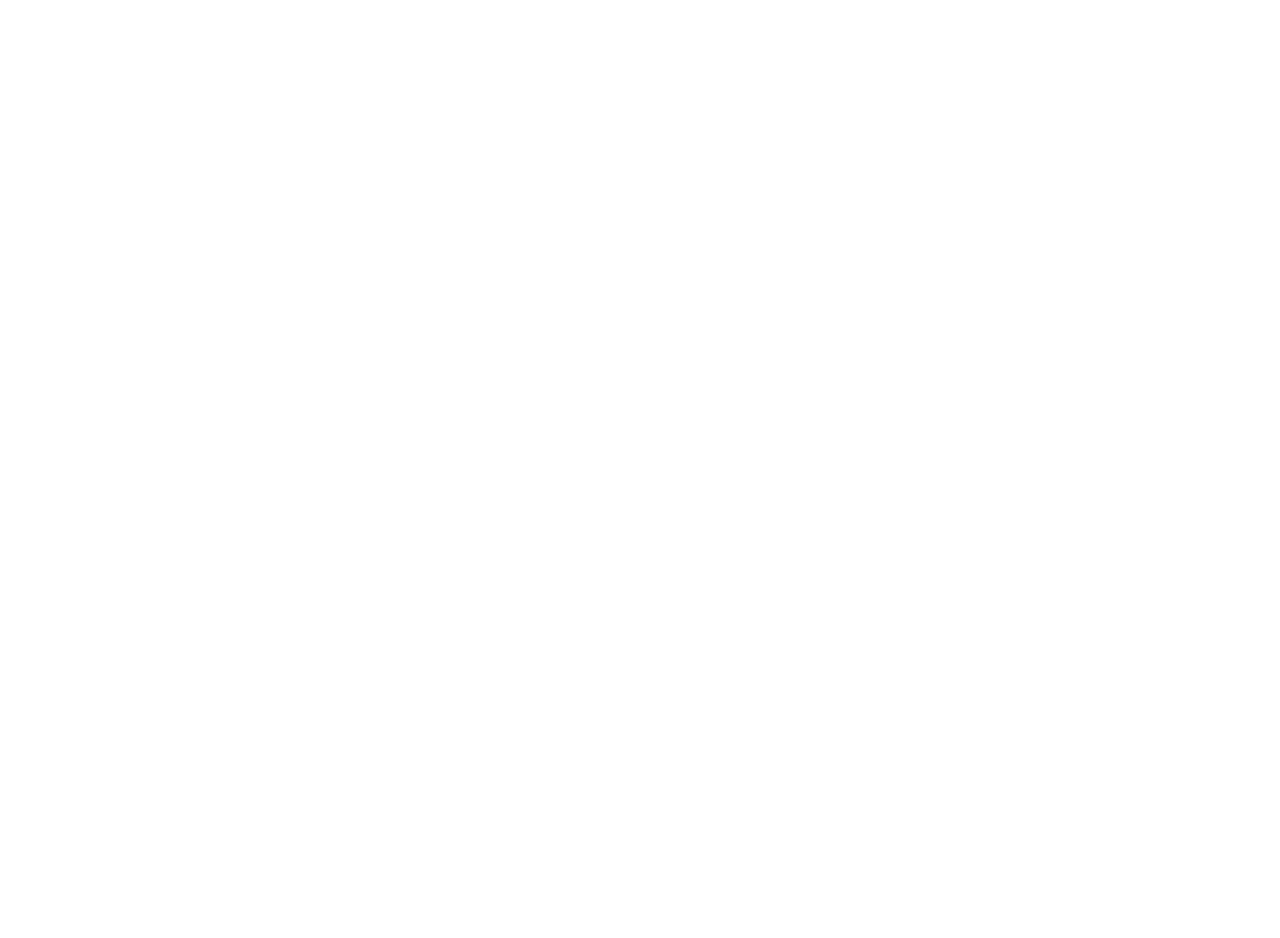
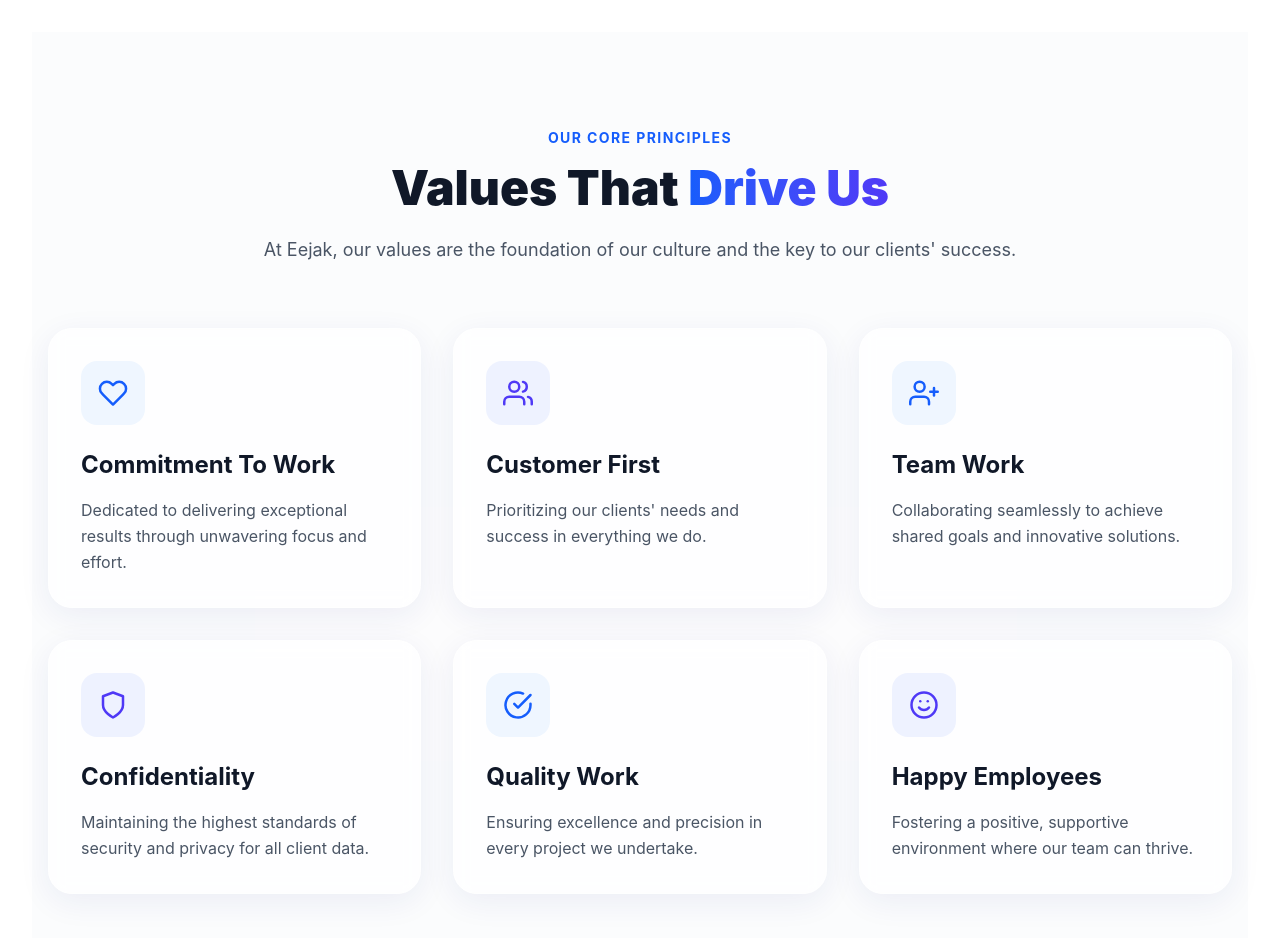
Before and after one commit to akasheejak/Eejak-Tech, a React (Vite) app: page /about in a window 1280 px wide. Shown: the part 1780-2718 px from the top of the page. Before the commit the page ends 1892 px from the top, so only its background shows below. Built offline with nearby package versions, Linux system fonts and the light colour scheme.

Commit message:
Fixing the color issue and creating the json

```diff
--- /dev/null
+++ b/src/components/AboutValues.jsx
@@ -0,0 +1,131 @@
+import React from "react";
+import { motion } from "framer-motion";
+import {
+  FiHeart,
+  FiUsers,
+  FiUserPlus,
+  FiShield,
+  FiCheckCircle,
+  FiSmile
+} from "react-icons/fi";
+
+const AboutValues = () => {
+  const values = [
+    {
+      title: "Commitment To Work",
+      icon: <FiHeart className="text-3xl" />,
+      description: "Dedicated to delivering exceptional results through unwavering focus and effort.",
+      color: "blue"
+    },
+    {
+      title: "Customer First",
+      icon: <FiUsers className="text-3xl" />,
+      description: "Prioritizing our clients' needs and success in everything we do.",
+      color: "indigo"
+    },
+    {
+      title: "Team Work",
+      icon: <FiUserPlus className="text-3xl" />,
+      description: "Collaborating seamlessly to achieve shared goals and innovative solutions.",
+      color: "blue"
+    },
+    {
+      title: "Confidentiality",
+      icon: <FiShield className="text-3xl" />,
+      description: "Maintaining the highest standards of security and privacy for all client data.",
+      color: "indigo"
+    },
+    {
+      title: "Quality Work",
+      icon: <FiCheckCircle className="text-3xl" />,
+      description: "Ensuring excellence and precision in every project we undertake.",
+      color: "blue"
+    },
+    {
+      title: "Happy Employees",
+      icon: <FiSmile className="text-3xl" />,
+      description: "Fostering a positive, supportive environment where our team can thrive.",
+      color: "indigo"
+    }
+  ];
+
+  const containerVariants = {
+    hidden: { opacity: 0 },
+    visible: {
+      opacity: 1,
+      transition: {
+        staggerChildren: 0.1
+      }
+    }
+  };
+
+  const itemVariants = {
+    hidden: { opacity: 0, y: 20 },
+    visible: {
+      opacity: 1,
+      y: 0,
+      transition: { duration: 0.5 }
+    }
+  };
+
+  return (
+    <section className="py-24 bg-slate-50/50">
+      <div className="container mx-auto px-4">
+        {/* Section Header */}
+        <div className="text-center max-w-3xl mx-auto mb-16">
+          <motion.span
+            initial={{ opacity: 0, y: 10 }}
+            whileInView={{ opacity: 1, y: 0 }}
+            viewport={{ once: true }}
+            className="text-blue-600 font-bold tracking-widest uppercase text-sm mb-4 block"
+          >
+            Our Core Principles
+          </motion.span>
+          <motion.h2
+            initial={{ opacity: 0, y: 20 }}
+            whileInView={{ opacity: 1, y: 0 }}
+            viewport={{ once: true }}
+            className="text-4xl md:text-5xl font-black text-gray-900 mb-6"
+          >
+            Values That <span className="text-gradient">Drive Us</span>
+          </motion.h2>
+          <p className="text-gray-600 text-lg">
+            At Eejak, our values are the foundation of our culture and the key to our clients' success.
+          </p>
+        </div>
+
+        {/* Values Grid */}
+        <motion.div
+          variants={containerVariants}
+          initial="hidden"
+          whileInView="visible"
+          viewport={{ once: true, margin: "-100px" }}
+          className="grid grid-cols-1 md:grid-cols-2 lg:grid-cols-3 gap-8"
+        >
+          {values.map((value, index) => (
+            <motion.div
+              key={index}
+              variants={itemVariants}
+              whileHover={{ y: -10 }}
+              className="glass-card p-8 rounded-3xl group hover:shadow-2xl transition-all duration-300 border border-transparent hover:border-blue-100"
+            >
+              <div className={`w-16 h-16 rounded-2xl flex items-center justify-center mb-6 transition-colors duration-300 ${
+                value.color === "blue" ? "bg-blue-50 text-blue-600 group-hover:bg-blue-600 group-hover:text-white" : "bg-indigo-50 text-indigo-600 group-hover:bg-indigo-600 group-hover:text-white"
+              }`}>
+                {value.icon}
+              </div>
+              <h3 className="text-2xl font-bold text-gray-900 mb-4 group-hover:text-blue-600 transition-colors">
+                {value.title}
+              </h3>
+              <p className="text-gray-600 leading-relaxed">
+                {value.description}
+              </p>
+            </motion.div>
+          ))}
+        </motion.div>
+      </div>
+    </section>
+  );
+};
+
+export default AboutValues;
--- a/src/page/About.jsx
+++ b/src/page/About.jsx
@@ -2,6 +2,7 @@
 import Strategie from '../components/strategie'
 import { motion } from 'framer-motion'
 import AboutMission from '../components/AboutMission'
+import AboutValues from '../components/AboutValues'
 
 const About = () => {
   return (
@@ -12,6 +13,8 @@
       {/* Strategy Section */}
       <Strategie />
 
+      {/* Our Values Section */}
+      <AboutValues />
     </div>
   )
 }
```
